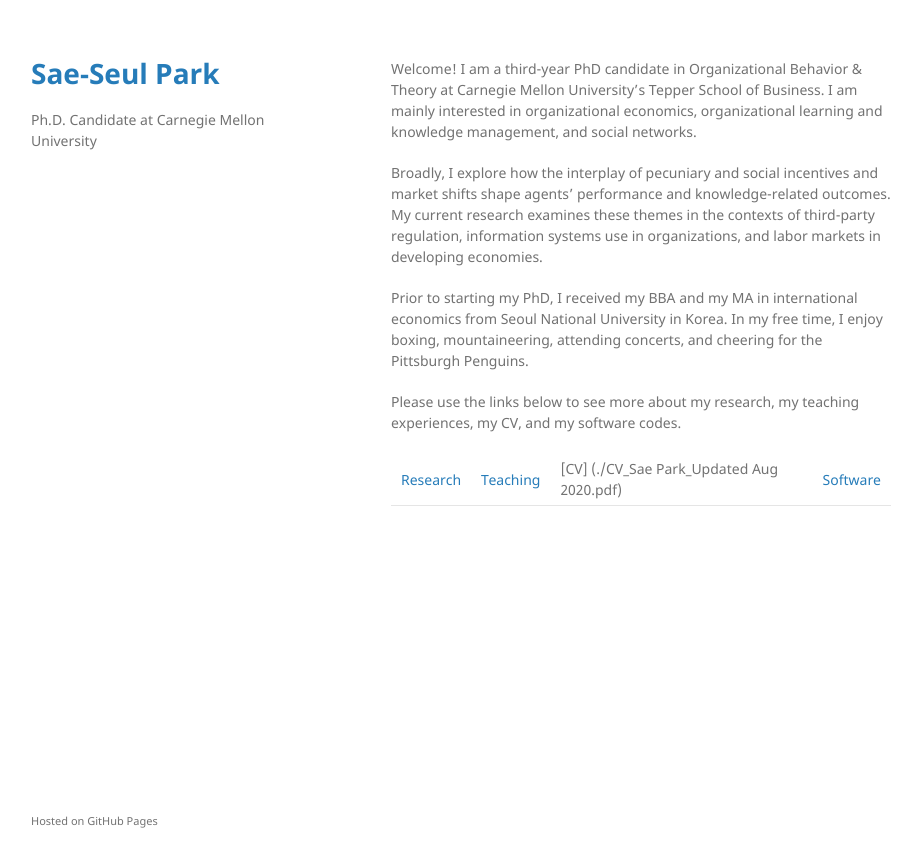
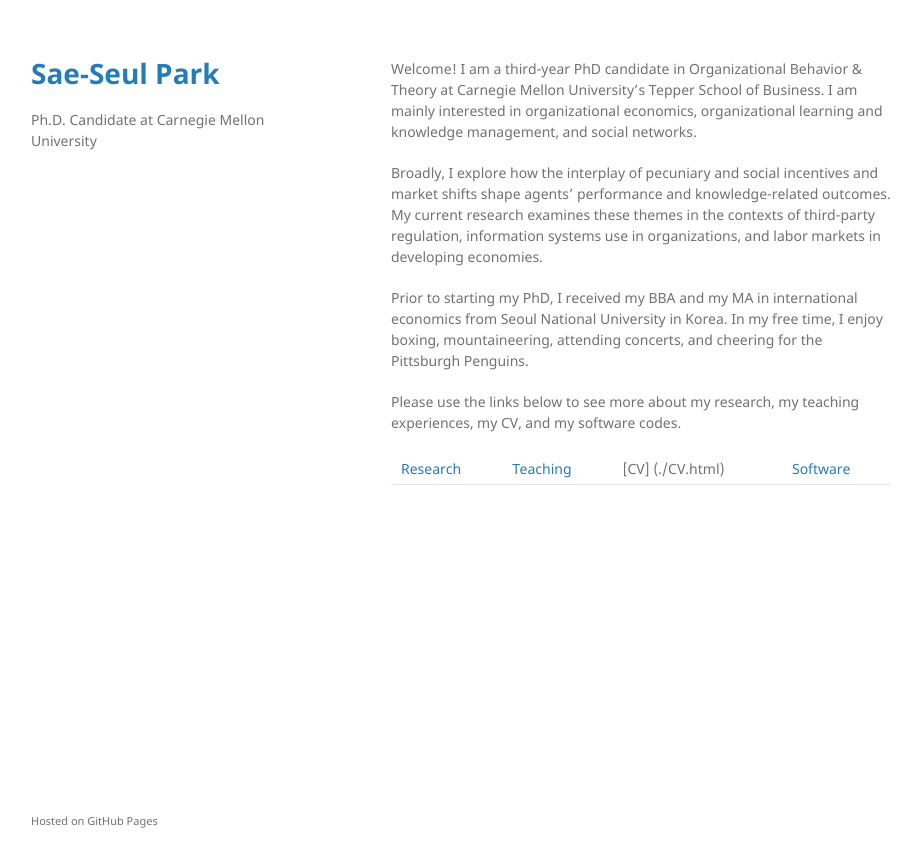
Before and after one commit to saepark/saepark.github.io, a Jekyll site: the page built from index.md, in a window 1280 px wide. Shown: the top 867 px of the page, without its empty margins (179-1100 px from the left). Built offline with Jekyll 4.4.1, drawn with Linux system fonts in a browser that asks for light colours; our own code applies the rules of GitHub Pages for plain Markdown files.

Commit message:
Update index.md

```diff
--- a/index.md
+++ b/index.md
@@ -6,4 +6,4 @@
 
 Please use the links below to see more about my research, my teaching experiences, my CV, and my software codes.
 
-[Research](./research.html) | [Teaching](./teaching.html) | [CV] (./CV_Sae Park_Updated Aug 2020.pdf) | [Software](./software.html)
+[Research](./research.html) | [Teaching](./teaching.html) | [CV] (./CV.html) | [Software](./software.html)
```
